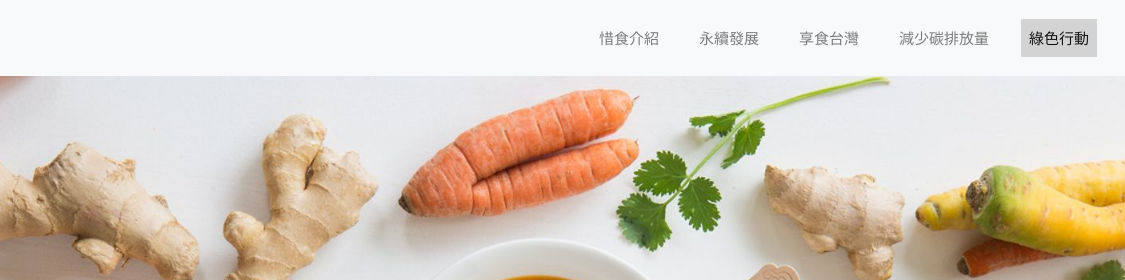
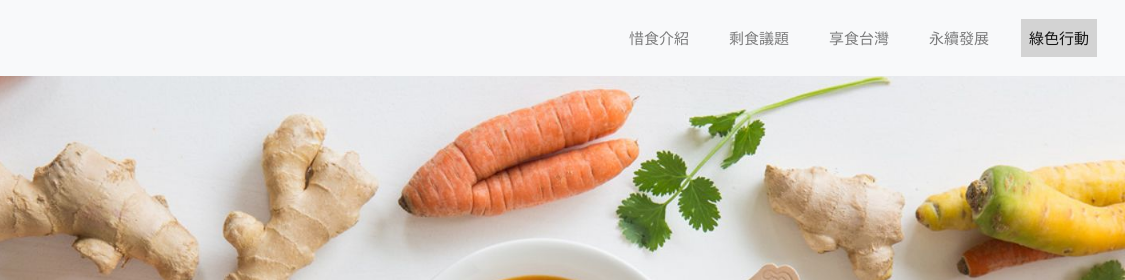
Before and after one commit to 10833213/food, a plain HTML site: page index.html in a window 1280 px wide. Shown: the top 280 px of the page, 155-1280 px from the left. Drawn offline with nearby package versions, Linux system fonts and the light colour scheme; some packages are replaced by stand-ins of ours.

Commit message:
Update index.html

```diff
--- a/index.html
+++ b/index.html
@@ -26,13 +26,13 @@
 			        		<a class="nav-link" href="#Welcome">惜食介紹</a>
 			      		</li>
 					    <li class="nav-item">
-					    	<a class="nav-link" href="#Restaurant">永續發展</a>
+					    	<a class="nav-link" href="#Restaurant">剩食議題</a>
 					    </li>
 					    <li class="nav-item">
 					    	<a class="nav-link" href="#Menu">享食台灣</a>
 					    </li>
 					    <li class="nav-item">
-					    	<a class="nav-link" href="#Reservation">減少碳排放量</a>
+					    	<a class="nav-link" href="#Reservation">永續發展</a>
 					    </li>
 					    <li class="nav-item">
 					    	<a class="nav-link" href="#OurLocation">綠色行動</a>
```
